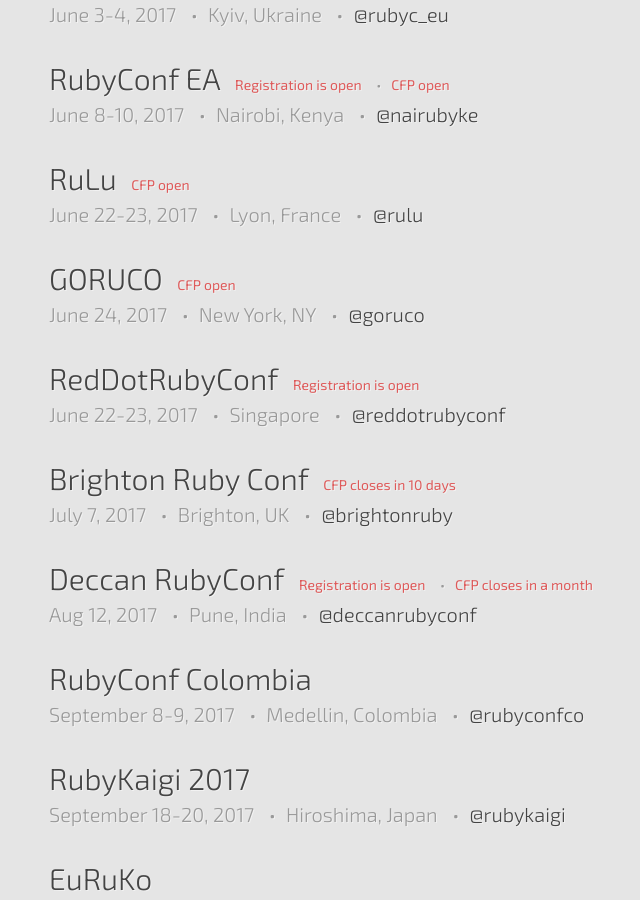
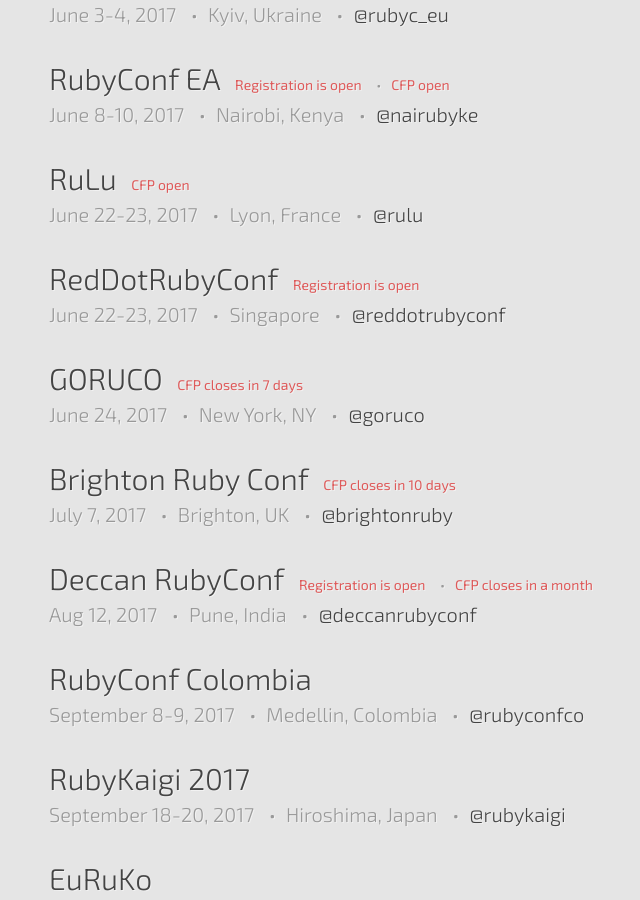
Before and after one commit to ruby-conferences/ruby-conferences.github.io, a Jekyll site: the page built from index.html, in a window 1280 px wide and 900 px high, scrolled down 1202 px. Shown: the whole window, without its empty margins (191-831 px from the left). Built offline with Jekyll 4.4.1, drawn with Linux system fonts in a browser that asks for light colours; part of the change alters nothing that is shown.

Commit message:
Move GORUCO, add CFP close date

```diff
--- a/_data/current.yml
+++ b/_data/current.yml
@@ -66,13 +66,6 @@
   twitter: rulu
   cfp_phrase: CFP open
 
-- name: GORUCO
-  location: New York, NY
-  dates: "June 24, 2017"
-  url: http://goruco.com/
-  twitter: goruco
-  cfp_phrase: CFP open
-
 - name: RedDotRubyConf
   location: Singapore
   dates: "June 22-23, 2017"
@@ -81,6 +74,14 @@
   reg_phrase: Registration is open
   cfp_phrase: CFP closes
   cfp_date: "March 15, 2017"
+
+- name: GORUCO
+  location: New York, NY
+  dates: "June 24, 2017"
+  url: http://goruco.com/
+  twitter: goruco
+  cfp_phrase: CFP closes
+  cfp_date: "March 28, 2017"
 
 - name: Brighton Ruby Conf
   location: Brighton, UK
```
